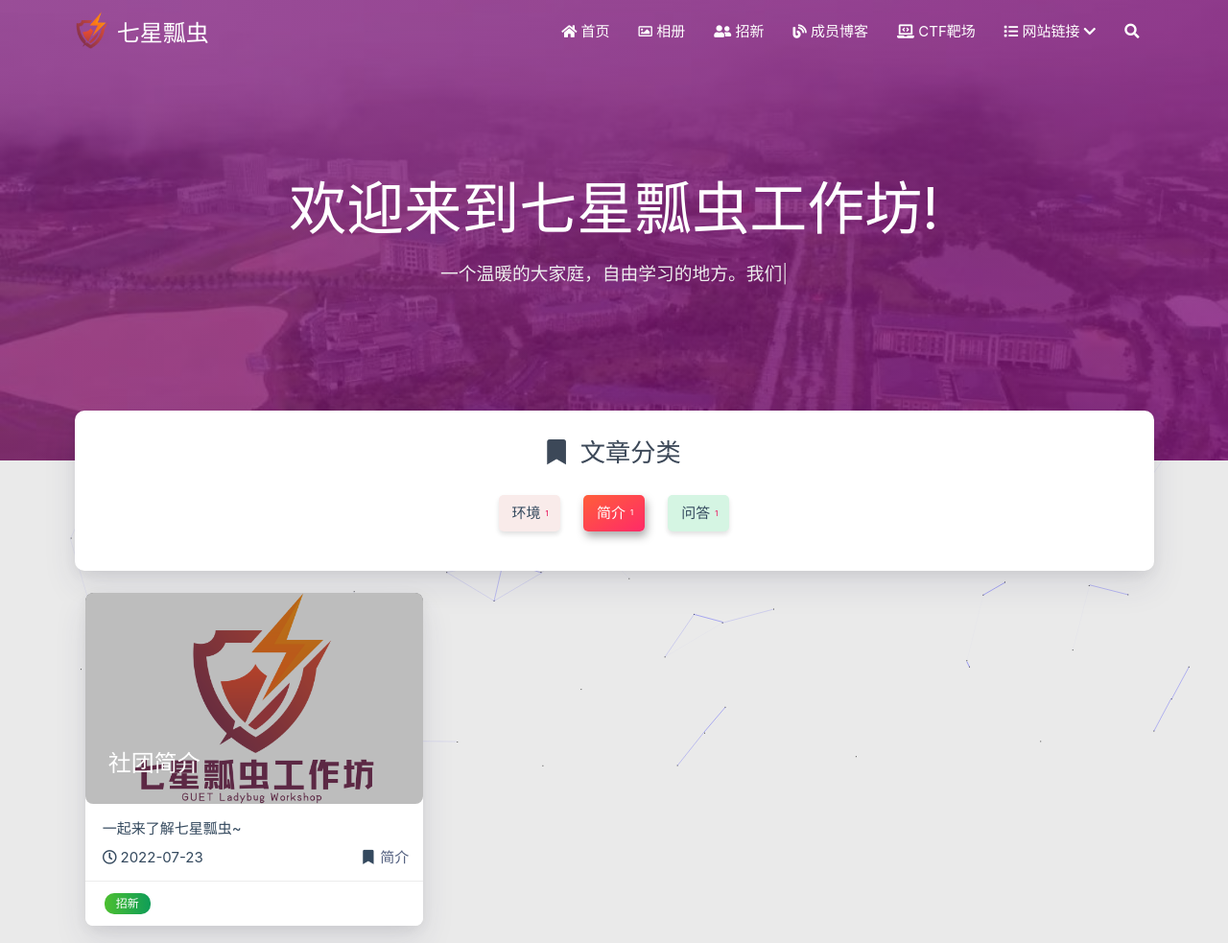
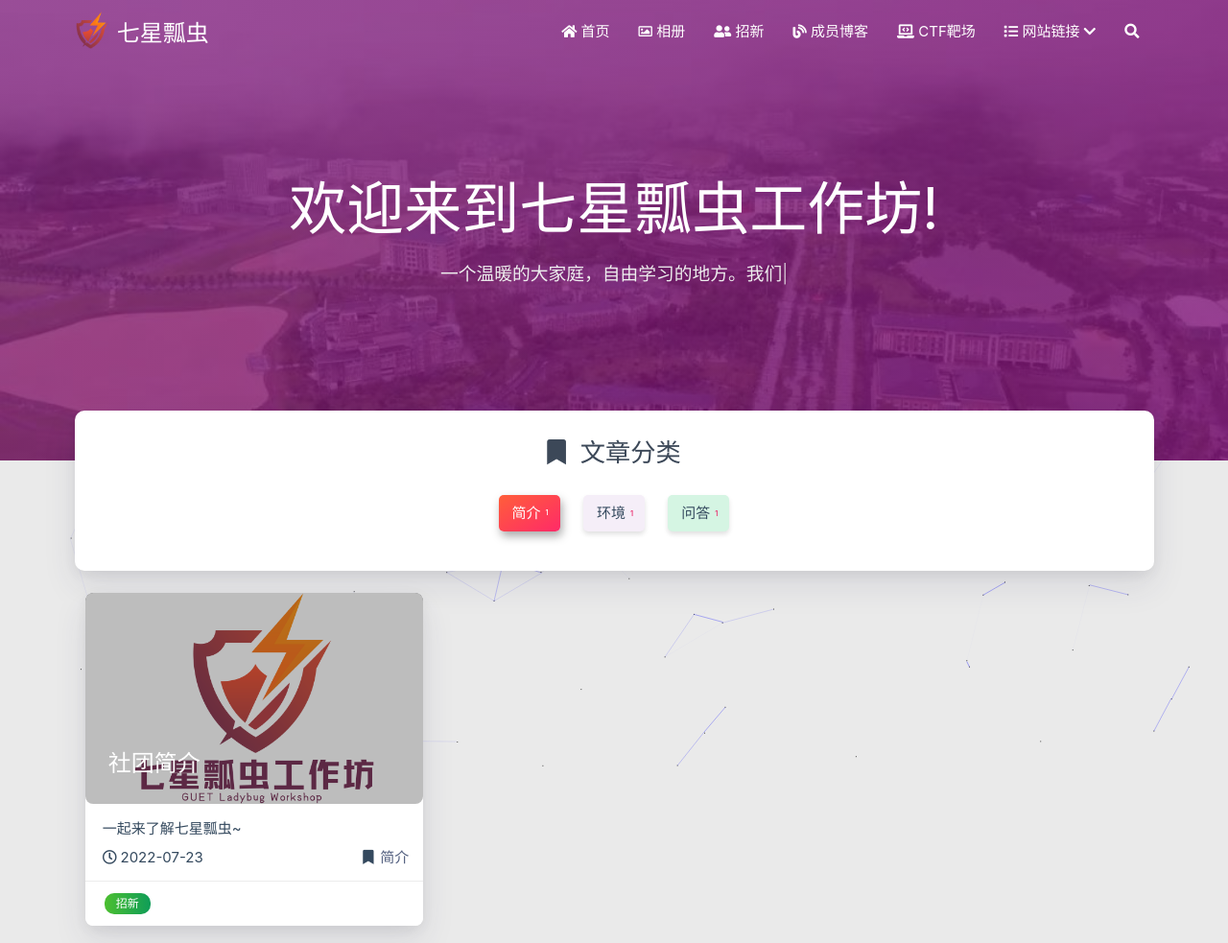
Before and after one commit to ladybugwebsite/ladybugwebsite.github.io, a plain HTML site: page categories/简介/index.html in a window 1280 px wide. Shown: the top 983 px of the page at 96% size. Drawn offline with nearby package versions, Linux system fonts and the light colour scheme; some packages are replaced by stand-ins of ours; a script that the page names is missing.

Commit message:
Site updated: 2022-08-17 16:09:39

```diff
--- a/categories/简介/index.html
+++ b/categories/简介/index.html
@@ -394,19 +394,19 @@
 
 
 
-                <a href="/categories/%E7%8E%AF%E5%A2%83/" title="环境: 1">
+                <a href="/categories/%E7%AE%80%E4%BB%8B/" title="简介: 1">
                     <span class="chip center-align waves-effect waves-light
-                             chip-default "
-                            style="background-color: #F9EBEA;">环境
+                             chip-active "
+                            style="background-color: #F9EBEA;">简介
                         <span class="tag-length">1</span>
                     </span>
                 </a>
 
 
-                <a href="/categories/%E7%AE%80%E4%BB%8B/" title="简介: 1">
+                <a href="/categories/%E7%8E%AF%E5%A2%83/" title="环境: 1">
                     <span class="chip center-align waves-effect waves-light
-                             chip-active "
-                            style="background-color: #F5EEF8;">简介
+                             chip-default "
+                            style="background-color: #F5EEF8;">环境
                         <span class="tag-length">1</span>
                     </span>
                 </a>
```
Also changed, not shown: 404.html (+1 -1 lines), categories/index.html (+5 -5 lines), categories/环境/index.html (+6 -6 lines), categories/问答/index.html (+4 -4 lines).
